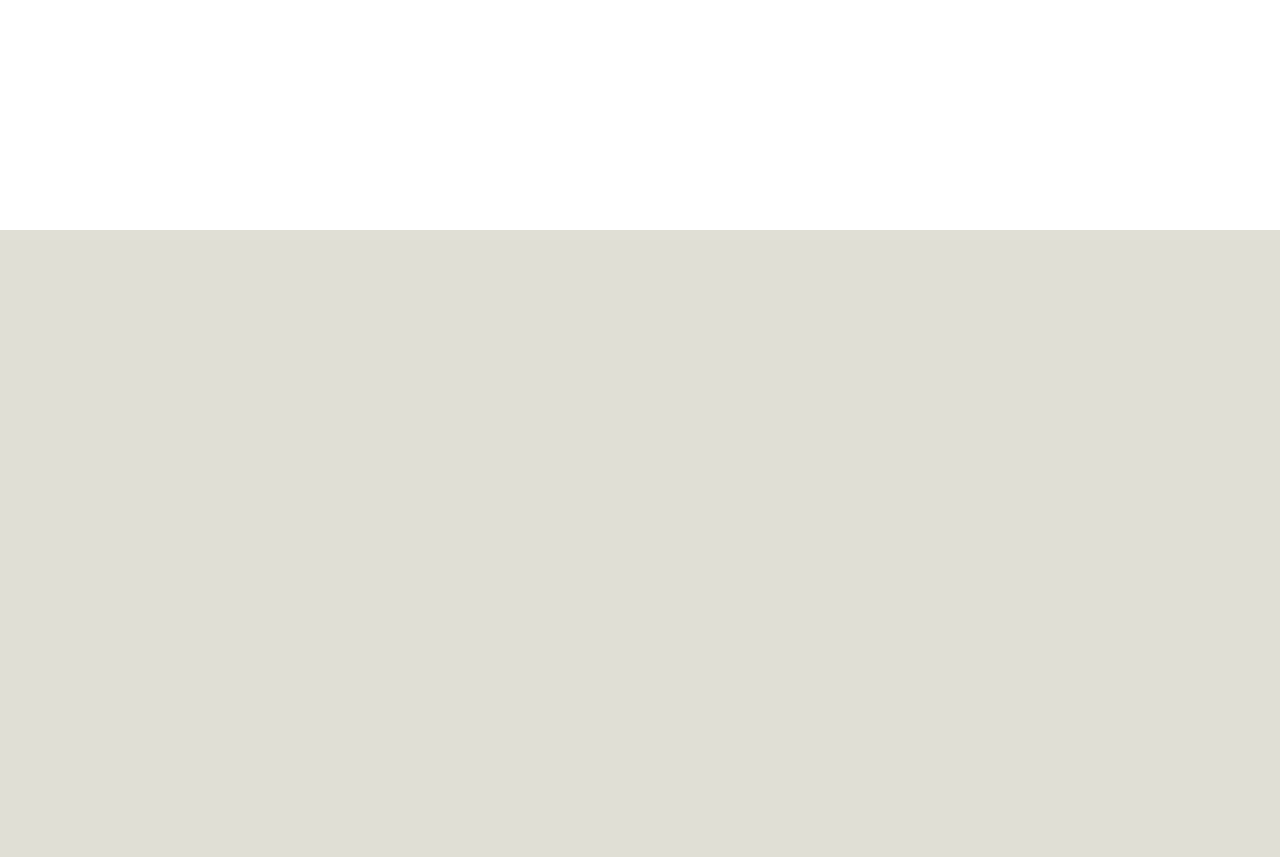
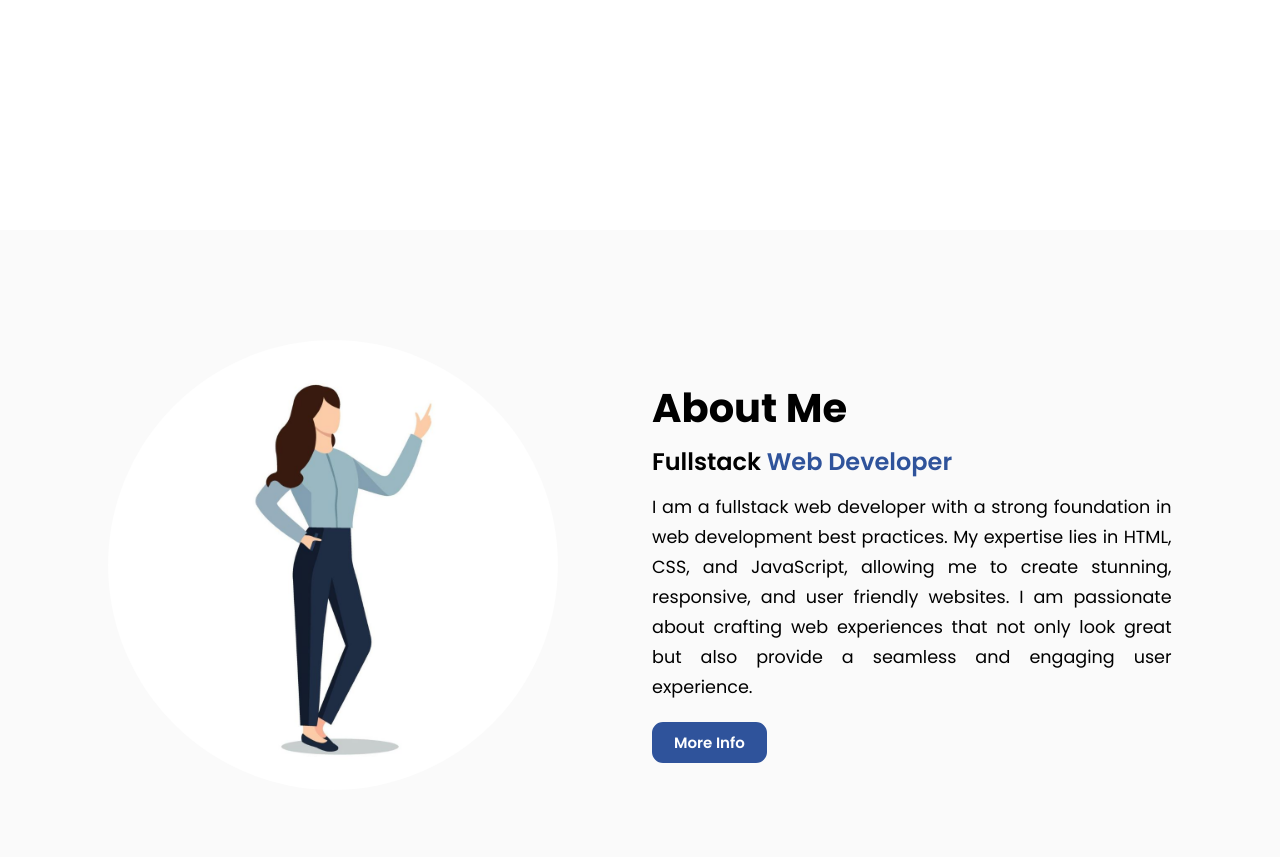
Before and after one commit to nurulistikaa/personal-website, a plain HTML site: page index.html in a window 1280 px wide. Shown: the part 570-1427 px from the top of the page. Before the commit the page ends 800 px from the top, so only its background shows below. Drawn offline with nearby package versions, Linux system fonts and the light colour scheme.

Commit message:
create about section

```diff
--- a/css/style.css
+++ b/css/style.css
@@ -11,14 +11,11 @@
 }
 
 :root {
-  --main-color: #13bbff;
+  --main-color: #2F539B;
   --text-color: #000000;
   --second-color: #e8e9eb;
-  --bg-color: #313638;
-  --second-bg-color: #e0dfd5;
-  --big-font: 5rem;
-  --h2-font: 3rem;
-  --p-font: 1.1rem;
+  --bg-color: #fafafa;
+  --second-bg-color: #ffffff;
 }
 
 body {
@@ -38,6 +35,7 @@ header {
   padding: 10px 15%;
   transition: all 0.45s ease;
   align-items: center;
+  background: var(--second-bg-color);
 }
 
 .logo {
@@ -106,7 +104,7 @@ section {
 }
 
 .main-content p{
-  font-size: 1rem;
+  font-size: 1.1rem;
   font-weight: 400;
   width: 480px;
   max-width: 100%;
@@ -133,7 +131,7 @@ section {
   display: inline-block;
   padding: 7px 20px;
   background: var(--main-color);
-  color: var(--text-color);
+  color: var(--second-bg-color);
   border: 2px solid var(--main-color);
   border-radius: 11px;
   font-size: 15px;
@@ -152,7 +150,7 @@ section {
   display: inline-block;
   padding: 7px 20px;
   background: var(--main-color);
-  color: var(--text-color);
+  color: var(--second-bg-color);
   border: 2px solid var(--main-color);
   border-radius: 11px;
   font-size: 15px;
@@ -166,8 +164,56 @@ section {
   box-shadow: 0 0 20px var(--main-color);
 }
 
+.about {
+  background: var(--bg-color);
+  display: grid;
+  grid-template-columns: repeat(2, 1fr);
+  align-items: center;
+  gap: 1.5rem;
+}
 
+.about-text {
+  margin-right: 70px;
 
+}
+
+.about-img img {
+  max-width: 450px;
+  height: auto;
+  width: 90%;
+  border-radius: 50%;
+  margin-left: 70px;
+}
+
+.about-text h2 {
+  font-size: 2.5rem;
+  margin: 10px 0px 10px;
+  line-height: 1.2;
+}
+
+.about-text h4 {
+  font-size: 24px;
+  font-weight: 600;
+  color: var(--text-color);
+  line-height: 1.7;
+  margin: 10px 0 10px;
+}
+
+.about-text p {
+  color: var(--text-color);
+  font-size: 1.1rem;
+  line-height: 30px;
+  margin-bottom: 20px;
+  text-align: justify;
+}
+
+header.sticky {
+  background: var(--bg-color);
+  padding: 10px 15%;
+}
+header.sticky a {
+  color: var(--text-color);
+}
 
 
 @media (max-width: 1480px) {
--- a/index.html
+++ b/index.html
@@ -41,5 +41,23 @@
             </div>
         </div>
     </section>
+
+    <section class="about" id="about">
+        <div class="about-img">
+            <img src="images/about-1.jpg">
+        </div>
+
+        <div class="about-text">
+            <h2>About Me</h2>
+            <h4>Fullstack <span>Web Developer</span></h4>
+            <p>
+                I am a fullstack web developer with a strong foundation in web development best practices.
+                My expertise lies in HTML, CSS, and JavaScript, allowing me to create stunning, responsive,
+                and user friendly websites. I am passionate about crafting web experiences that not only
+                look great but also provide a seamless and engaging user experience.
+            </p>
+            <a href="#" class="btn">More Info</a>
+          </div>
+    </section>
 </body>
 </html>
--- /dev/null
+++ b/script.js
@@ -0,0 +1,4 @@
+const header = document.querySelector("header");
+window.addEventListener("scroll", function () {
+  header.classList.toggle("sticky", window.scrollY > 100);
+});
```
Also changed, not shown: images/about-1.jpg (added), images/about.jpg (added).
